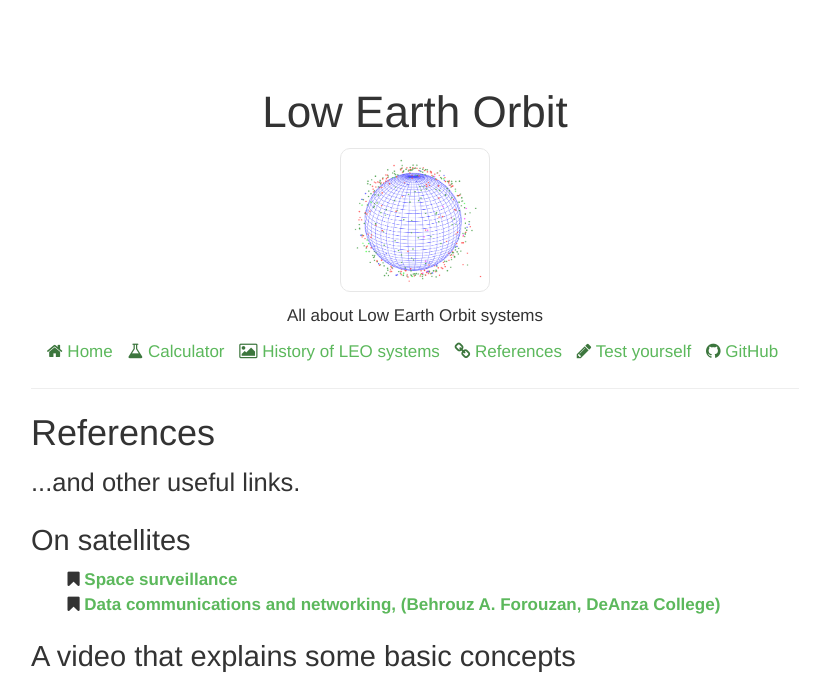
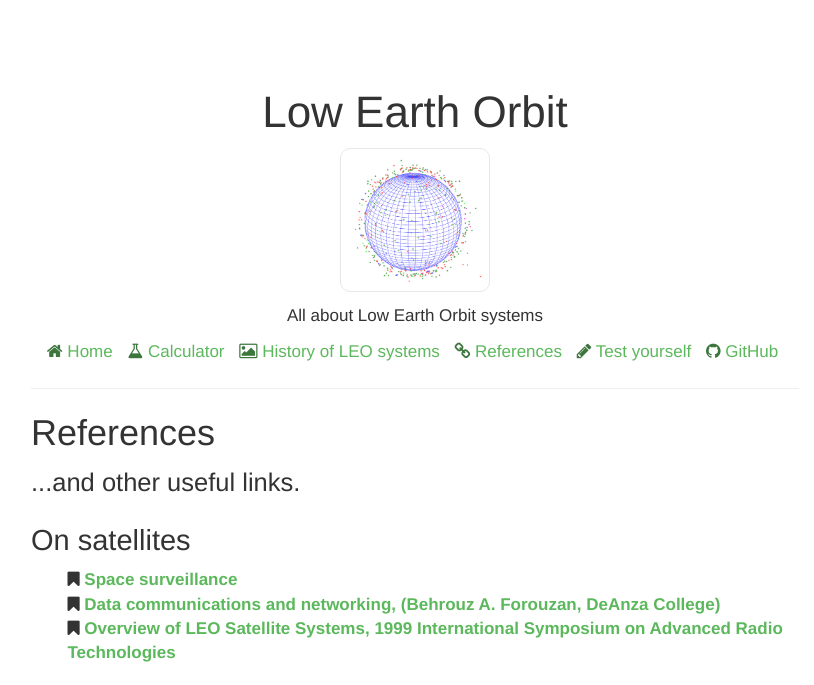
Before and after one commit to leosystems/leosystems.github.io, a Jekyll site: the page built from links.html, in a window 1280 px wide, cut to the strip 0-685 px from the top of the page. Shown: the whole strip, without its empty margins (225-1039 px from the left). Built offline with Jekyll 4.4.1, drawn with Linux system fonts in a browser that asks for light colours; nearby versions of some CDN libraries; Markdown is read by kramdown in place of the engine named in the settings.

Commit message:
References changed

```diff
--- a/_data/links.yml
+++ b/_data/links.yml
@@ -8,5 +8,9 @@
     - name: Data communications and networking, (Behrouz A. Forouzan, DeAnza College)
       url: http://highered.mheducation.com/sites/844815617x/student_view0/index.html
       star: y
+
+    - name: Overview of LEO Satellite Systems, 1999 International Symposium on Advanced Radio Technologies
+      url: http://www.its.bldrdoc.gov/media/30335/red_s.pdf
+      star: y
 - name: A video that explains some basic concepts
   id: video
```
Also changed, not shown: 1 other file.
